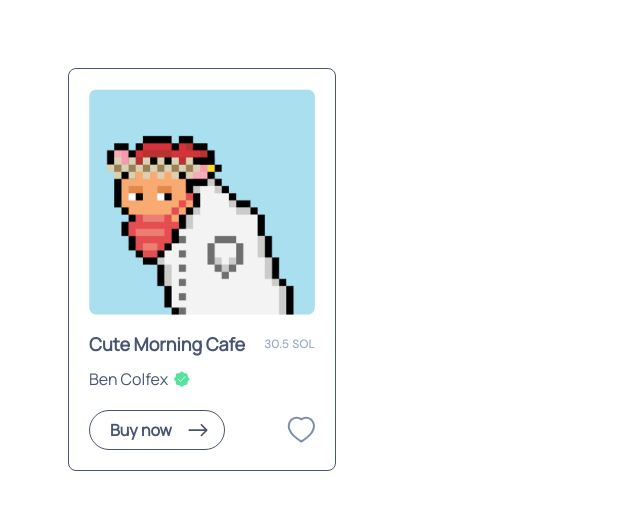
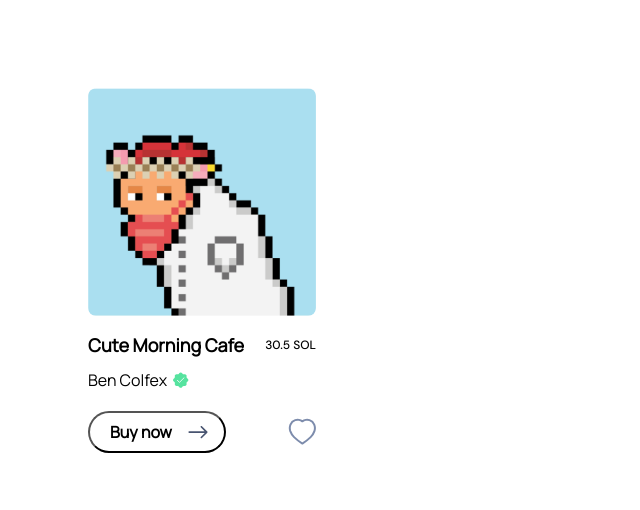
Before and after one commit to Nefalit/nft-market-place, a React (Create React App) app in the folder my-app/: page / in a window 1280 px wide. Shown: the top 510 px of the page, without its empty margins (0-640 px from the left). Built offline with nearby package versions, Linux system fonts and the light colour scheme.

Commit message:
modules.css, alt to img, variables for colors added

```diff
--- a/my-app/src/components/CardButton/card-button.jsx
+++ b/my-app/src/components/CardButton/card-button.jsx
@@ -1,10 +1,10 @@
 import React from "react";
-import './card-button.css';
+import css from './card-button.module.css';
 import Arrow from '../../img/Arrow.svg';
 
 export const CardButton = (props) => {
     return (
-        <button className="card-button">
+        <button className={css.cardButton}>
             <span>{ props.text }</span>
             <img src={Arrow} alt="" />
         </button>
--- a/my-app/src/components/CardButton/card-button.css
+++ b/my-app/src/components/CardButton/card-button.module.css
@@ -1,26 +1,35 @@
-.card-button {
+@value light-green: #56E39F;
+@value dark-blue: #485470;
+
+.cardButton {
     display: flex;
     align-items: center;
     border-radius: 22px;
-    border: 1px solid #485470;
+    border: 1px solid dark-blue;
     padding: 8px 16px 8px 20px;
     background-color: white;
     cursor: pointer;
+    transition: 0.2s;
 }
 
-.card-button span {
+.cardButton:hover {
+   transition: 0.2s;
+   background-color: light-green;
+}
+
+.cardButton span {
     margin-right: 16px;
     font-family: 'Manrope';
     font-size: 16px;
     line-height: 22px;
     font-weight: 700;
-    color: #485470;
+    color: dark-blue;
 }
 
-.card-button img {
+.cardButton img {
     transition: transform 0.25s;
 }
 
-.card-button img:hover {
+.cardButton img:hover {
     transform: translateX(-4px);
 }
--- a/my-app/src/components/SmallCard/small-card.jsx
+++ b/my-app/src/components/SmallCard/small-card.jsx
@@ -1,27 +1,27 @@
 import React from "react";
-import './small-card.css';
+import  css from './small-card.module.css';
 import approve from '../../img/approve.svg';
 import like from '../../img/like.svg';
 import { CardButton } from "../CardButton/card-button.jsx";
 
 export const SmallCard = (props) => {
     return (
-        <div className="item-card">
-            <div className="picture">
-                <img src={ props.imagePath } alt="" />
+        <div className={css.itemCard}>
+            <div className={css.picture}>
+                <img src={ props.imagePath } alt="nft-image" />
             </div>
-            <div className="info">
-                <div className="top">
+            <div className={css.info}>
+                <div className={css.top}>
                     <h3>{ props.name }</h3>
-                    <span className="price">{ props.price } { props.currency }</span>
+                    <span className={css.price}>{ props.price } { props.currency }</span>
                 </div>
-                <div className="middle">
+                <div className={css.middle}>
                     <p>{ props.author }</p>
-                    <img src={approve} alt="" />
+                    <img src={approve} alt="approve" />
                 </div>
-                <div className="bottom">
+                <div className={css.bottom}>
                     <CardButton text="Buy now"/>
-                    <img src={like} alt="" />
+                    <img src={like} alt="like" />
                 </div>
             </div>
         </div>
--- a/my-app/src/components/SmallCard/small-card.css
+++ b/my-app/src/components/SmallCard/small-card.module.css
@@ -1,5 +1,8 @@
-.item-card {
-    border: 1.4px solid #485470;
+@value light-blue: #99A7C7;
+@value dark-blue: #485470;
+
+.itemCard {
+    border: 1.4px solid dark-blue;
     border-radius: 8px;
     padding: 20px;
     width: 100%;
@@ -29,7 +32,7 @@
     font-weight: 700;
     font-size: 18px;
     line-height: 24px;
-    color: #485470
+    color: dark-blue;
 }
 
 .top span {
@@ -37,7 +40,7 @@
     font-weight: 500;
     font-size: 12px;
     line-height: 16px;
-    color: #99A7C7;
+    color: light-blue ;
 }
 
 .middle {
@@ -47,10 +50,16 @@
 
 .middle p {
     margin-right: 4px;
-    color: #485470
+    color: dark-blue;
 }
 
 .bottom {
     display: flex;
     justify-content: space-between;
 }
+
+.bottom img {
+    cursor: pointer;
+    transition: 0.2s;
+    background-color: ;
+}
```
